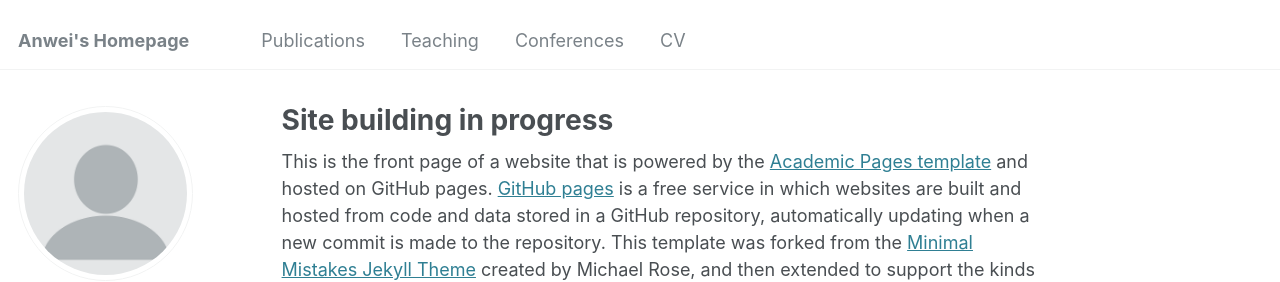
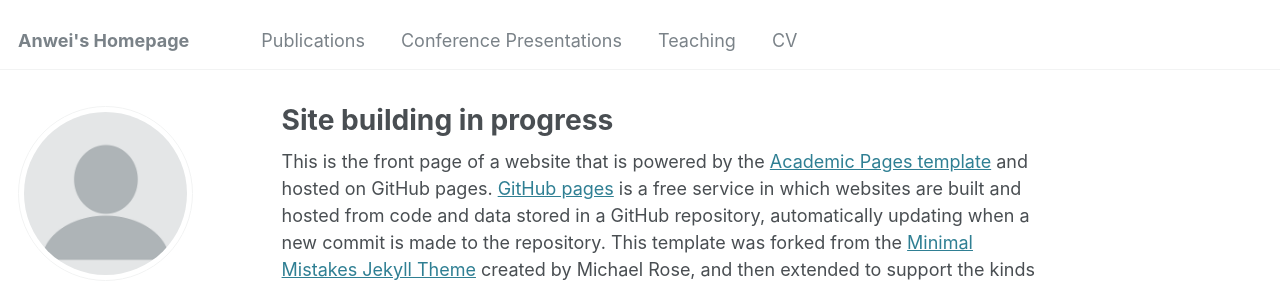
Before and after one commit to anweiyu/anweiyu.github.io, a Jekyll site: the page built from _pages/about.md, in a window 1280 px wide. Shown: the top 282 px of the page. Built offline with Jekyll 4.4.1, drawn with Linux system fonts in a browser that asks for light colours; some web fonts are replaced.

Commit message:
Update navigation.yml

```diff
--- a/_data/navigation.yml
+++ b/_data/navigation.yml
@@ -8,14 +8,14 @@ main:
   - title: "Publications"
     url: /publications/
 
-#  - title: "Talks"
-#    url: /talks/
+  - title: "Conference Presentations"
+    url: /talks/
 
   - title: "Teaching"
     url: /teaching/
 
-  - title: "Conferences"
-    url: /portfolio/
+#  - title: "Portfolio"
+#    url: /portfolio/
 
 #  - title: "Blog Posts"
 #    url: /year-archive/
```
